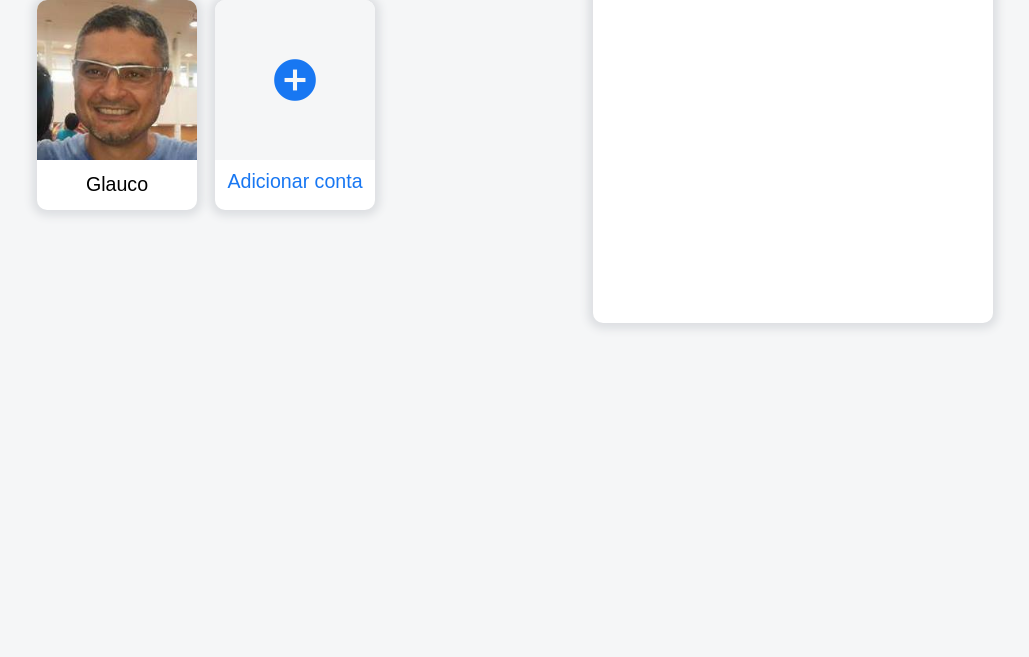
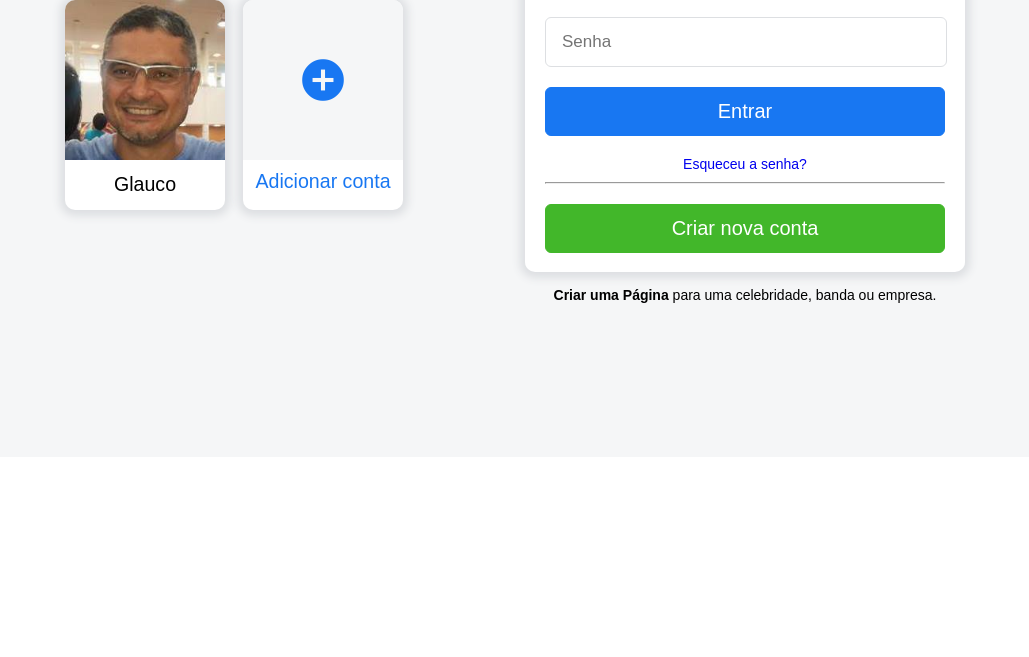
Before and after one commit to glaucotodesco/dio-project02-facebook-login, a plain HTML site: page index.html in a window 1280 px wide. Shown: the part 243-900 px from the top of the page, without its empty margins (125-1154 px from the left). After the commit the page ends 800 px from the top, so only its background shows below. Drawn offline with Linux system fonts and the light colour scheme.

Commit message:
Finished Project

```diff
--- a/index.html
+++ b/index.html
@@ -11,9 +11,8 @@
 </head>
 
 <body>
-
     <div class="container">
-
+        <div class="row">
             <div class="col1">
                 <img src="img/logo.svg" class="img-logo" alt="logo">
                 <p class="login-title">Logins recentes</p>
@@ -29,13 +28,21 @@
                     </div>
                 </div>
             </div>
+            <div>
                 <div class="col2">
-
+                    <input type="text" placeholder="Email ou telefone"></input>
+                    <input type="password" placeholder="Senha"></input>
+                    <button>Entrar</button>
+                    <a href="#" class="forgot-pwd">Esqueceu a senha?</a>
+                    <hr />
+                    <button class="btn-new">Criar nova conta</button>
                 </div>
-
-
+                <div class="col2-new-others">
+                    <a href="#" class="col2-new-others-link">Criar uma Página</a><span> para uma celebridade, banda ou empresa.</span>
                 </div>
-
+            </div>
+        </div>
+    </div>
 
 </body>
 
--- a/style.css
+++ b/style.css
@@ -1,50 +1,88 @@
 * {
-    padding: 0;
-    margin: 0;
+    padding:0;
+    margin:0;
     text-decoration: none;
-    font-size: 14px;
-    font-family: Arial, Helvetica, sans-serif;
+    font-size:14px;
+    font-family:Arial, Helvetica, sans-serif;
 }
 
-body{
-    width: 100%;
-    min-height: 100vh;
-    display: flex;
-    justify-content: center;
-}
+/* Global */
 
+input {
+    height:25px;
+    margin-bottom:20px;
+    font-size:17px;
+    padding:14px 16px;
+    width:330px;
+    border:1px solid #dddfe2;
+    width:92%;
+    border-radius:6px;
+ }
+
+ input:focus{
+    outline: none !important;
+    border:1px solid #1877f2;
+ }
+
+ button {
+     background-color: #1877f2;
+     color: #fff;
+     font-size: 20px;
+     padding: 12px;
+     border-radius:6px;
+     outline: none !important;
+     border:1px solid #1877f2;
+     margin-bottom: 10px;
+ }
+
+ button:hover {
+     cursor: pointer;
+ }
+
+ .btn-new {
+    margin-top: 20px;
+    background-color:#42b72a;
+    border:1px solid #42b72a;
+ }
+
+
+/* Util Area */
 .container {
     display: flex;
     justify-content: center;
     background-color: #f5f6f7;
     width: 100%;
-    height: 900px;
+    height: 700px;
 }
 
-
-.col1 {
-    margin-top: 100px;
-    justify-content: left;
-    align-items:center;
-    margin-right: 200px;
+.row {
+    display: flex;
+    justify-content: space-between;
+    width: 900px;
 
 }
 
-.col1 .img-logo {
+/* Accounts Knowns */
+.col1 {
+    margin-top: 100px;
+    align-items:center;
+}
+
+.img-logo {
     width: 200px;
     margin: 0 0 0 -22px;
 }
 
-.col1 .login-title{
+.login-title{
     font-size: 1.8rem;
     font-weight: 400;
 }
 
-.col1 .profiles {
+.profiles {
     display: flex;
 }
 
-.col1 .profiles .box-profile {
+.box-profile {
     margin-top: 25px;
     width: 160px;
     height: 210px;
@@ -52,15 +90,16 @@ body{
     box-shadow: 0 1px 8px 5px #dddfe2;
     margin-right: 18px;
     background-color: white;
+    cursor: pointer;
 }
 
-.col1 .profiles .profile-img{
+.profile-img{
     width: 160px;
     height: 160px;
     border-radius: 10px 10px 0 0;
 }
 
-.col1 .profiles .profile-name{
+.profile-name{
     padding: 10px;
     font-size: 1.4rem;
     font-weight: 100;
@@ -69,7 +108,7 @@ body{
 
 }
 
-.col1 .profiles .profile-name-new{
+.profile-name-new{
     padding: 10px;
     font-size: 1.4rem;
     font-weight: 100;
@@ -79,7 +118,7 @@ body{
 }
 
 
-.col1 .profiles .profile-icon-new{
+.profiles .profile-icon-new {
     color: #1877f2;
     font-size: 50px;
     width: 160px;
@@ -91,11 +130,57 @@ body{
     border-radius: 10px 10px 0 0;
  }
 
- .col2 {
+.col2 {
      margin-top: 170px;
      background-color: white;
      width: 400px;
-     height: 396px;
+     height: 305px;
      box-shadow: 0 1px 8px 5px #dddfe2;
      border-radius: 10px;
+     display: flex;
+     flex-direction: column;
+     padding: 20px;
+     min-width: 300px;
  }
+
+
+
+ .forgot-pwd{
+    margin: 10px;
+    text-align: center;
+ }
+
+ .col2-new-others{
+     margin-top: 15px;
+     text-align: center;
+     color: black;
+ }
+ .col2-new-others-link{
+     font-weight: bold;
+     color: black
+ }
+
+ @media (max-width: 900px) {
+    .row {
+        display: flex;
+        flex-direction: column;
+        align-items: center;
+        justify-content: center;
+    }
+    .col1{
+        margin: 0;
+        margin-right: 0;
+        padding: 0;
+        justify-content:center;
+        align-items:center;
+        text-align: center;
+    }
+
+    .col2 {
+        margin-top: 20px;
+    }
+
+    .container{
+        height: 800px;
+    }
+}
--- /dev/null
+++ b/style2.css
@@ -0,0 +1,173 @@
+* {
+    text-decoration: none;
+    font-size: 14px;
+    font-family: Arial, Helvetica, sans-serif;
+    margin: 0;
+    padding: 0;
+}
+
+input {
+    height: 25px;
+    margin-bottom: 20px;
+    border-radius: 6px;
+    font-size: 17px;
+    border: 1px solid #dddfe2;
+    width: 92%;
+    padding: 14px 16px;
+}
+
+input:focus {
+    outline: none!important;
+    border: 1px solid #1877f2;
+}
+
+button {
+    background-color: #1877f2;
+    color: #FFF;
+    font-size: 20px;
+    border-radius: 6px;
+    outline: none!important;
+    border: 1px solid #1877f2;
+    margin-bottom: 10px;
+    padding: 12px;
+}
+
+button:hover {
+    cursor: pointer;
+}
+
+.btn-new {
+    margin-top: 20px;
+    background-color: #42b72a;
+    border: 1px solid #42b72a;
+}
+
+.container {
+    display: flex;
+    justify-content: center;
+    background-color: #f5f6f7;
+    width: 100%;
+    height: 700px;
+}
+
+.container .row {
+    display: flex;
+    justify-content: space-between;
+    width: 900px;
+}
+
+.row .col1 {
+    margin-top: 100px;
+    align-items: center;
+}
+
+.row .col1 .img-logo {
+    width: 200px;
+    margin: 0 0 0 -22px;
+}
+
+.row .col1 .login-title {
+    font-size: 1.8rem;
+    font-weight: 400;
+}
+
+.row .col1 .profiles {
+    display: flex;
+}
+
+.row .col1 .profiles .box-profile {
+    margin-top: 25px;
+    width: 160px;
+    height: 210px;
+    border-radius: 10px;
+    box-shadow: 0 1px 8px 5px #dddfe2;
+    margin-right: 18px;
+    background-color: #FFF;
+    cursor: pointer;
+}
+
+.row .col1 .profiles .profile-img {
+    width: 160px;
+    height: 160px;
+    border-radius: 10px 10px 0 0;
+}
+
+.row .col1 .profiles .profile-name {
+    font-size: 1.4rem;
+    font-weight: 100;
+    display: flex;
+    justify-content: center;
+    padding: 10px;
+}
+
+.row .col1 .profiles .profile-name-new {
+    font-size: 1.4rem;
+    font-weight: 100;
+    display: flex;
+    justify-content: center;
+    color: #1877f2;
+    padding: 10px;
+}
+
+.row .col1 .profiles .profile-icon-new {
+    color: #1877f2;
+    font-size: 50px;
+    width: 160px;
+    height: 160px;
+    display: flex;
+    justify-content: center;
+    align-items: center;
+    background-color: #f5f6f7;
+    border-radius: 10px 10px 0 0;
+}
+
+.row .col2 {
+    margin-top: 170px;
+    background-color: #FFF;
+    width: 400px;
+    height: 305px;
+    box-shadow: 0 1px 8px 5px #dddfe2;
+    border-radius: 10px;
+    display: flex;
+    flex-direction: column;
+    min-width: 300px;
+    padding: 20px;
+}
+
+.forgot-pwd {
+    text-align: center;
+    margin: 10px;
+}
+
+.col2-new-others {
+    margin-top: 15px;
+    text-align: center;
+    color: #000;
+}
+
+.col2-new-others-link {
+    font-weight: 700;
+    color: #000;
+}
+
+@media max-width 900px {
+    .row {
+        display: flex;
+        flex-direction: column;
+        align-items: center;
+        justify-content: center;
+    }
+    .col1 {
+        justify-content: center;
+        align-items: center;
+        text-align: center;
+        margin: 0;
+        padding: 0;
+    }
+    .col2 {
+        margin-top: 20px;
+    }
+    .container {
+        height: 800px;
+    }
+}
```
Lines whose indentation alone changed are shown as unchanged.
